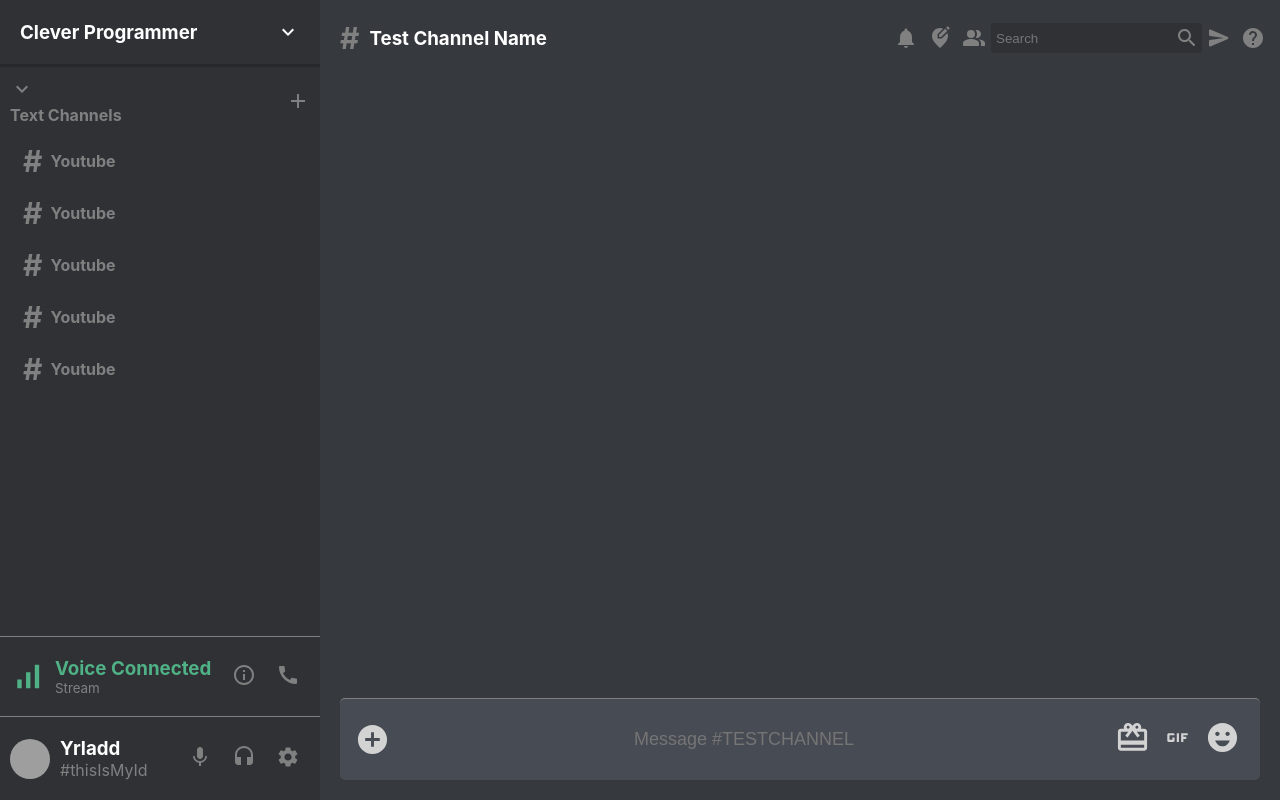
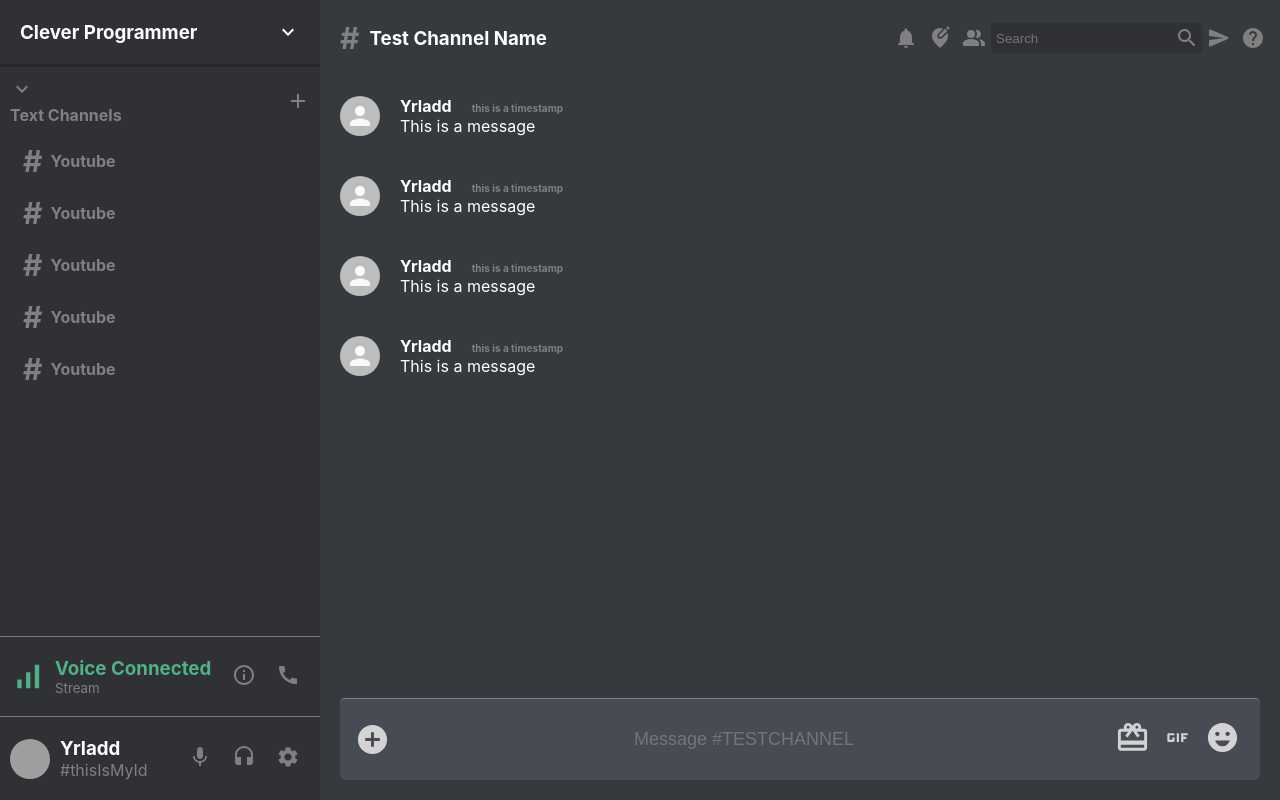
Before and after one commit to leopaul29/discord-clone, a React (Create React App) app: page / in a window 1280 px wide. Built offline with nearby package versions, Linux system fonts and the light colour scheme; grey boxes are pictures that could not be loaded.

Commit message:
setup message component and style

```diff
--- a/src/Chat.js
+++ b/src/Chat.js
@@ -1,4 +1,3 @@
-import { AddCircle, EmojiEmotions, Message } from '@material-ui/icons'
 import React from 'react'
 import './Chat.css'
 import ChatHeader from './ChatHeader'
@@ -6,6 +5,7 @@ import AddCircleIcon from '@material-ui/icons/AddCircle'
 import CardGiftcardIcon from '@material-ui/icons/CardGiftcard'
 import GifIcon from '@material-ui/icons/Gif'
 import EmojiEmotionsIcon from '@material-ui/icons/EmojiEmotions'
+import Message from './Message'
 
 function Chat() {
     return (
@@ -13,7 +13,10 @@ function Chat() {
             <ChatHeader/>
 
             <div className="chat__messages">
-
+                <Message />
+                <Message />
+                <Message />
+                <Message />
             </div>
 
             <div className="chat__input">
--- /dev/null
+++ b/src/Message.css
@@ -0,0 +1,16 @@
+.message {
+    display: flex;
+    align-items: center;
+    padding: 20px;
+    color: white;
+}
+
+.message__info {
+    margin-left: 20px;
+}
+
+.message__timestamp {
+    color: gray;
+    margin-left: 20px;
+    font-size: x-small;
+}
--- /dev/null
+++ b/src/Message.js
@@ -0,0 +1,18 @@
+import { Avatar } from '@material-ui/core'
+import React from 'react'
+import './Message.css'
+
+function Message() {
+    return <div className="message">
+        <Avatar />
+        <div className="message__info">
+            <h4>Yrladd
+                <span className="message__timestamp">this is a timestamp</span>
+            </h4>
+
+            <p>This is a message</p>
+        </div>
+    </div>;
+}
+
+export default Message
```
